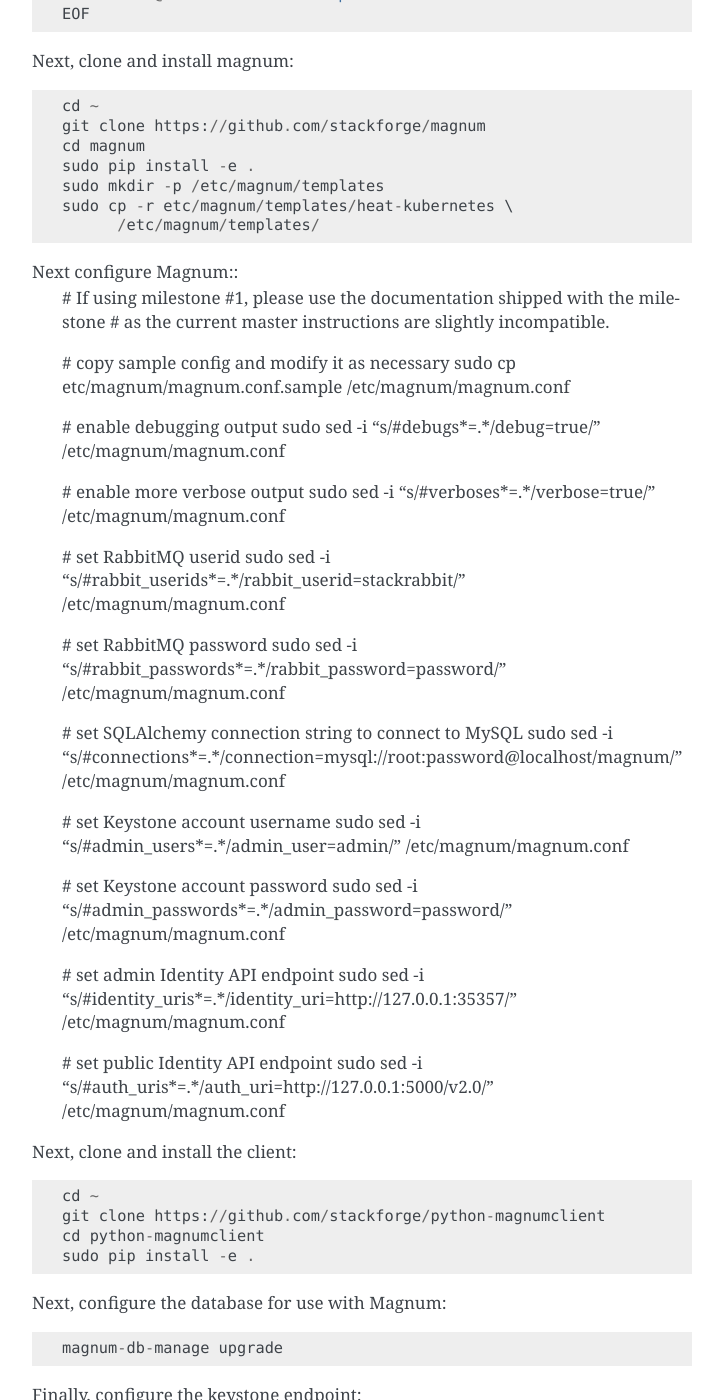
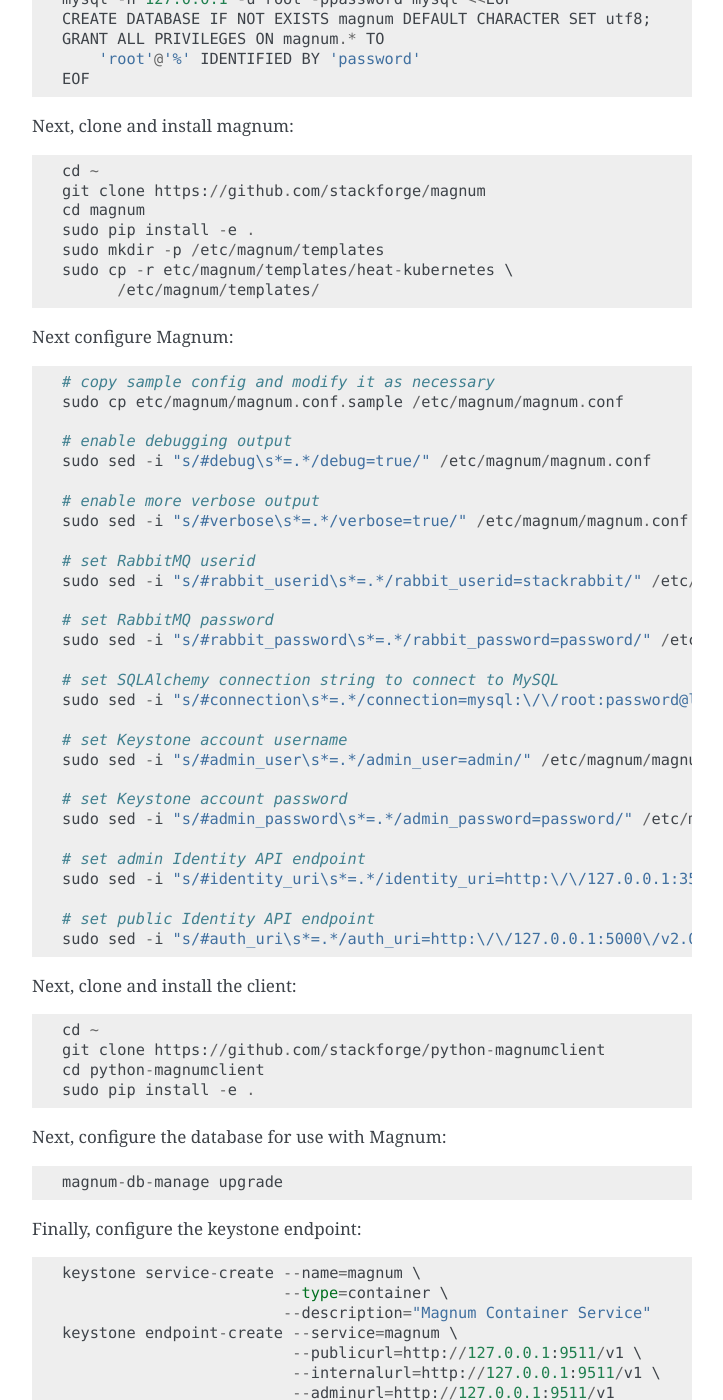
Before and after one commit to openstack/magnum, a Sphinx documentation site: the page built from doc/source/dev/dev-quickstart.rst, in a window 1280 px wide and 1400 px high, scrolled down 4110 px. Shown: the whole window, without its empty margins (388-1111 px from the left). Built offline with Sphinx 7.4.7, drawn with Linux system fonts in a browser that asks for light colours; pages that are not in the unit, such as notebooks, are missing from menus; some of the changed text lies outside the part shown.

Commit message:
Fix documentation to display on git hub correctly
"Next configure Magnum::" always needs a CR after the ::

Change-Id: I6d0b3615c06f27e78958e82ec6b7c0ceaf11efa5

```diff
--- a/doc/source/dev/dev-quickstart.rst
+++ b/doc/source/dev/dev-quickstart.rst
@@ -200,8 +203,6 @@
           /etc/magnum/templates/
 
 Next configure Magnum::
-    # If using milestone #1, please use the documentation shipped with the milestone
-    # as the current master instructions are slightly incompatible.
 
     # copy sample config and modify it as necessary
     sudo cp etc/magnum/magnum.conf.sample /etc/magnum/magnum.conf
```
Also changed, not shown: other parts of doc/source/dev/dev-quickstart.rst (+3 -0 lines).
